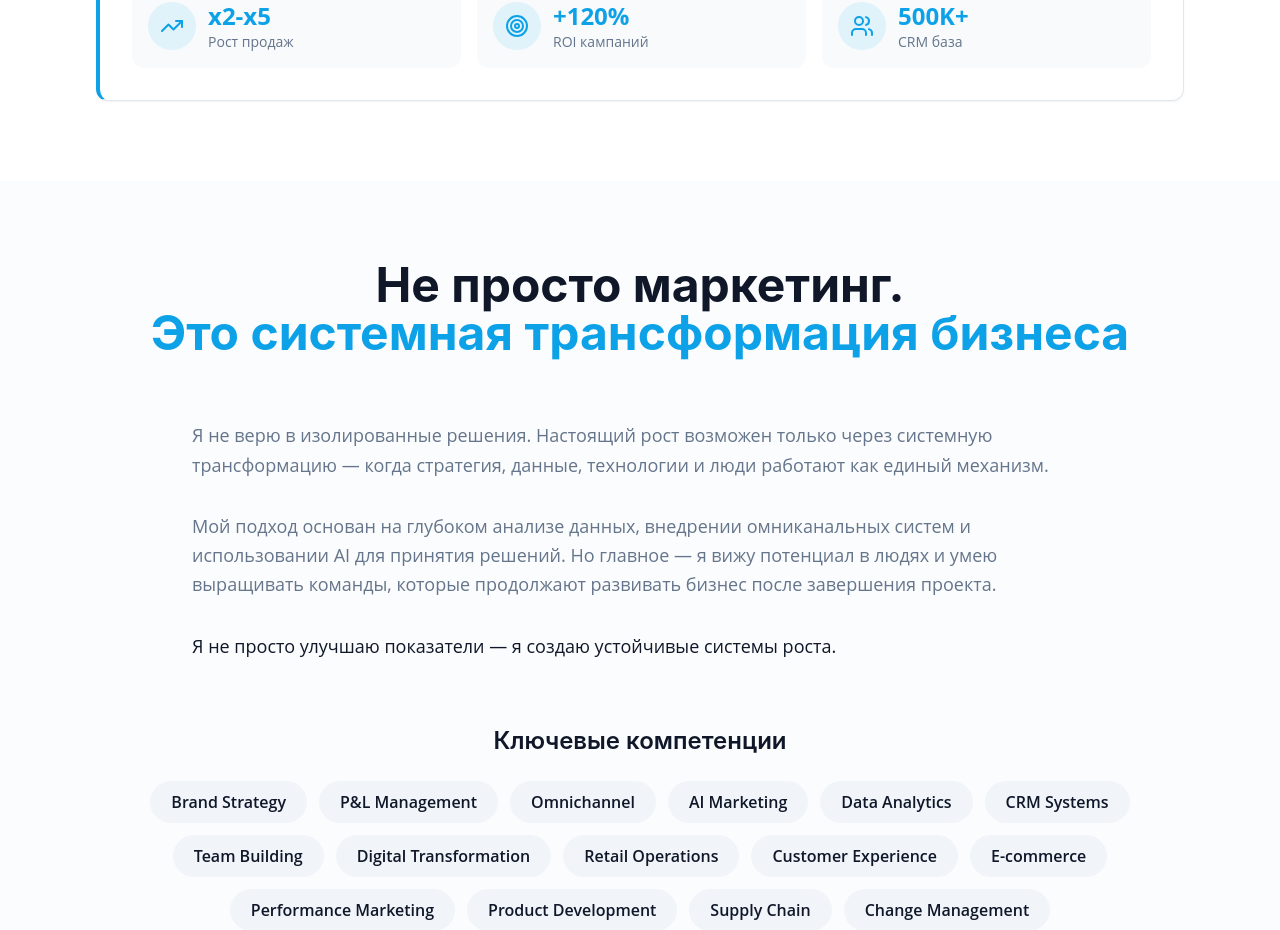
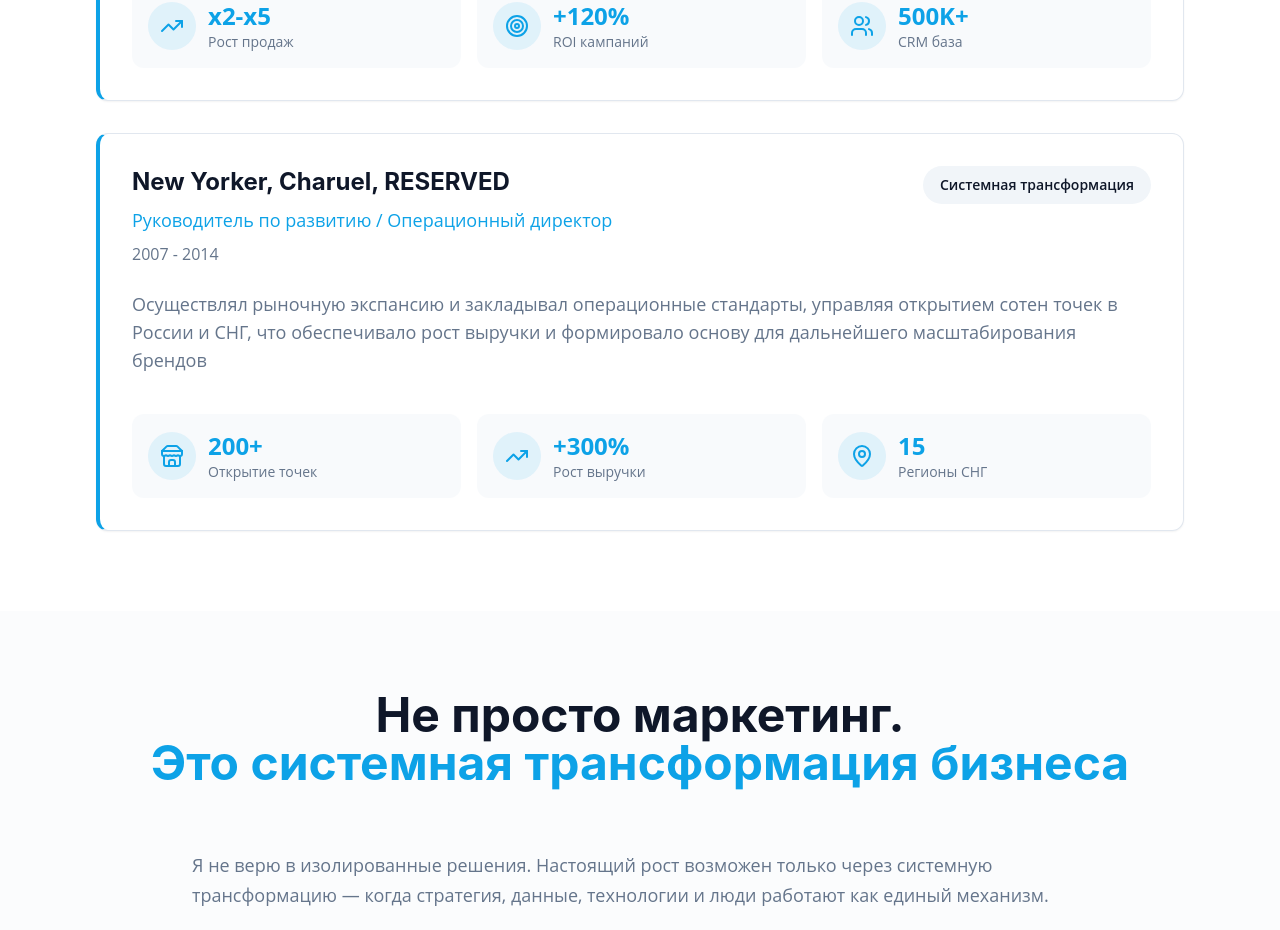
Before and after one commit to pr-poehali-dev/retail-transformer-project, a React (Vite) app: page / in a window 1280 px wide. Shown: the part 2400-3330 px from the top of the page. Built offline with nearby package versions, Linux system fonts and the light colour scheme.

Commit message:
Добавлен блок опыта расширения брендов

```diff
--- a/src/components/Experience.tsx
+++ b/src/components/Experience.tsx
@@ -24,6 +24,17 @@ const Experience = () => {
         { label: 'Рост продаж', value: 'x2-x5', icon: 'TrendingUp' },
         { label: 'ROI кампаний', value: '+120%', icon: 'Target' },
         { label: 'CRM база', value: '500K+', icon: 'Users' }
+      ]
+    },
+    {
+      company: 'New Yorker, Charuel, RESERVED',
+      position: 'Руководитель по развитию / Операционный директор',
+      period: '2007 - 2014',
+      description: 'Осуществлял рыночную экспансию и закладывал операционные стандарты, управляя открытием сотен точек в России и СНГ, что обеспечивало рост выручки и формировало основу для дальнейшего масштабирования брендов',
+      achievements: [
+        { label: 'Открытие точек', value: '200+', icon: 'Store' },
+        { label: 'Рост выручки', value: '+300%', icon: 'TrendingUp' },
+        { label: 'Регионы СНГ', value: '15', icon: 'MapPin' }
       ]
     }
   ];
```
